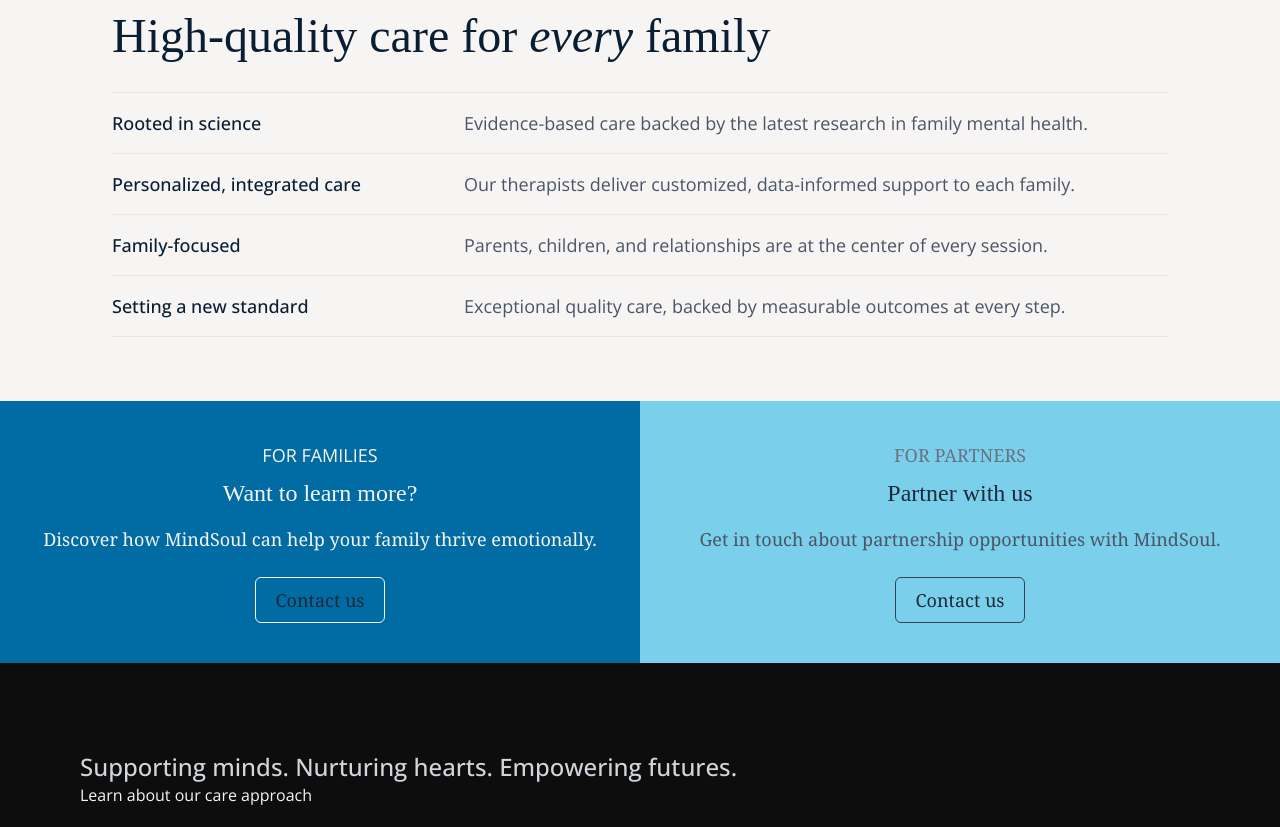
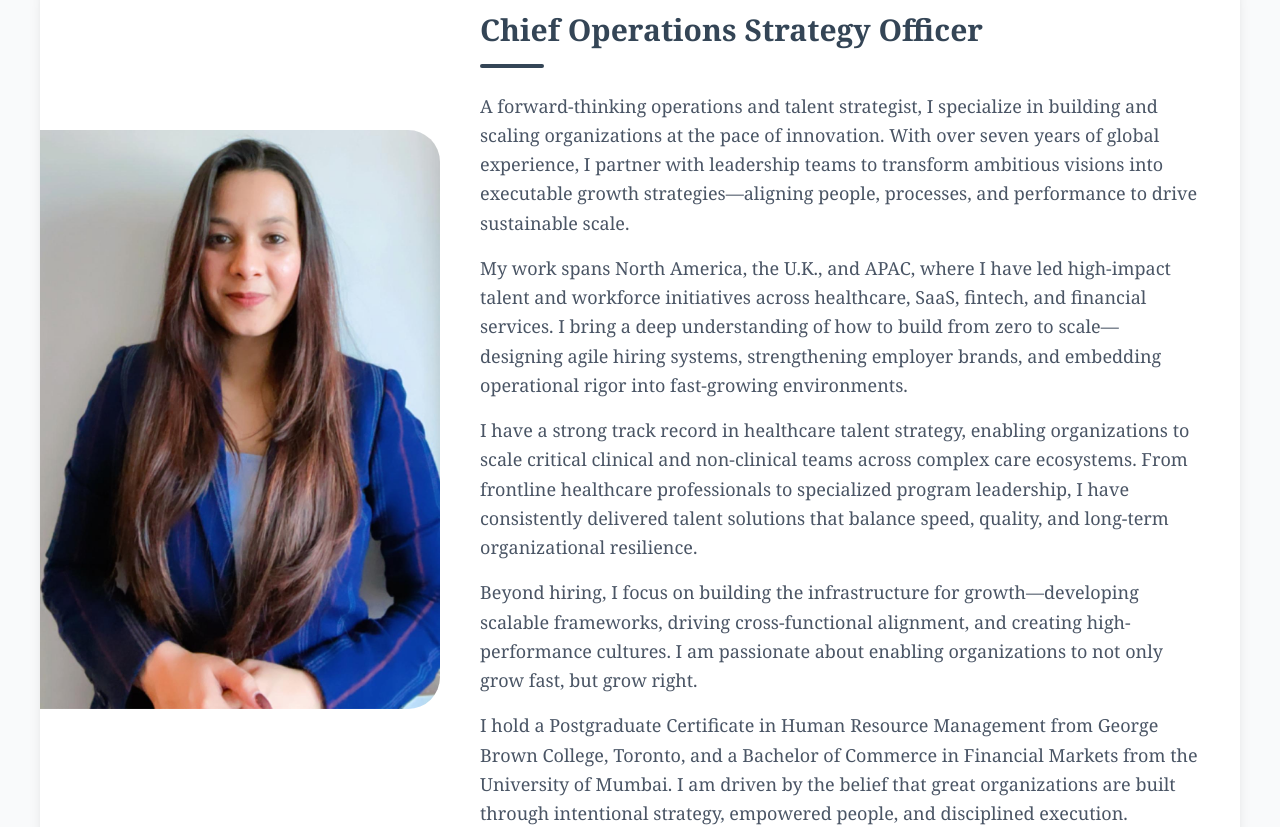
Before and after one commit to jkumari25/mindsoul-wellness, a React (Vite) app: page /about in a window 1280 px wide. Shown: the part 1540-2367 px from the top of the page. Built offline with nearby package versions, Linux system fonts and the light colour scheme.

Commit message:
chief operation profile added

```diff
--- a/src/components/About/Breadcrumb.jsx
+++ b/src/components/About/Breadcrumb.jsx
@@ -72,6 +72,86 @@
             </p>
           </div>
         ))}
+      </section>
+
+      <section className="w-full bg-gray-50 py-12 md:py-16 px-4 md:px-10">
+        <div className="max-w-7xl mx-auto">
+          <div className="bg-white rounded-2xl shadow-lg overflow-hidden">
+            <div className="flex flex-col md:flex-row items-center">
+              {/* Image Section */}
+              <div className="w-full md:w-1/3">
+                <img
+                  src="/chief-operation.jpeg" // replace with actual image
+                  alt="Profile"
+                  className="w-full h-[350px] md:h-full object-cover rounded-br-4xl rounded-tr-4xl"
+                />
+              </div>
+
+              {/* Content Section */}
+              <div className="w-full md:w-2/3 p-6 md:p-10">
+                {/* Name */}
+                {/* <h2 className="text-2xl md:text-3xl font-bold text-gray-800 mb-2">
+                  Your Name
+                </h2> */}
+
+                {/* Designation */}
+                <p className="text-[#344556] font-semibold mb-4 text-3xl">
+                  Chief Operations Strategy Officer
+                </p>
+
+                {/* Divider */}
+                <div className="w-16 h-1 bg-[#344556] mb-6 rounded"></div>
+
+                {/* Description */}
+                <p className="text-gray-600 text-lg leading-relaxed mb-4">
+                  A forward-thinking operations and talent strategist, I
+                  specialize in building and scaling organizations at the pace
+                  of innovation. With over seven years of global experience, I
+                  partner with leadership teams to transform ambitious visions
+                  into executable growth strategies—aligning people, processes,
+                  and performance to drive sustainable scale.
+                </p>
+
+                <p className="text-gray-600 text-lg leading-relaxed mb-4">
+                  My work spans North America, the U.K., and APAC, where I have
+                  led high-impact talent and workforce initiatives across
+                  healthcare, SaaS, fintech, and financial services. I bring a
+                  deep understanding of how to build from zero to
+                  scale—designing agile hiring systems, strengthening employer
+                  brands, and embedding operational rigor into fast-growing
+                  environments.
+                </p>
+
+                <p className="text-gray-600 text-lg leading-relaxed mb-4">
+                  I have a strong track record in healthcare talent strategy,
+                  enabling organizations to scale critical clinical and
+                  non-clinical teams across complex care ecosystems. From
+                  frontline healthcare professionals to specialized program
+                  leadership, I have consistently delivered talent solutions
+                  that balance speed, quality, and long-term organizational
+                  resilience.
+                </p>
+
+                <p className="text-gray-600 text-lg leading-relaxed mb-4">
+                  Beyond hiring, I focus on building the infrastructure for
+                  growth—developing scalable frameworks, driving
+                  cross-functional alignment, and creating high-performance
+                  cultures. I am passionate about enabling organizations to not
+                  only grow fast, but grow right.
+                </p>
+
+                <p className="text-gray-600 text-lg leading-relaxed">
+                  I hold a Postgraduate Certificate in Human Resource Management
+                  from George Brown College, Toronto, and a Bachelor of Commerce
+                  in Financial Markets from the University of Mumbai. I am
+                  driven by the belief that great organizations are built
+                  through intentional strategy, empowered people, and
+                  disciplined execution.
+                </p>
+              </div>
+            </div>
+          </div>
+        </div>
       </section>
 
       {/* Values Section */}
--- a/src/components/Counsellor/Counsellors.jsx
+++ b/src/components/Counsellor/Counsellors.jsx
@@ -240,7 +240,7 @@
                   <img
                     src={c.imageUrl}
                     alt={c.firstName}
-                    className="h-52 w-full object-cover"
+                    className="h-92 w-full object-cover"
                     onError={(e) => (e.target.src = "/fallback.jpg")}
                   />
 
```
Also changed, not shown: public/chief-operation.jpeg (added).
